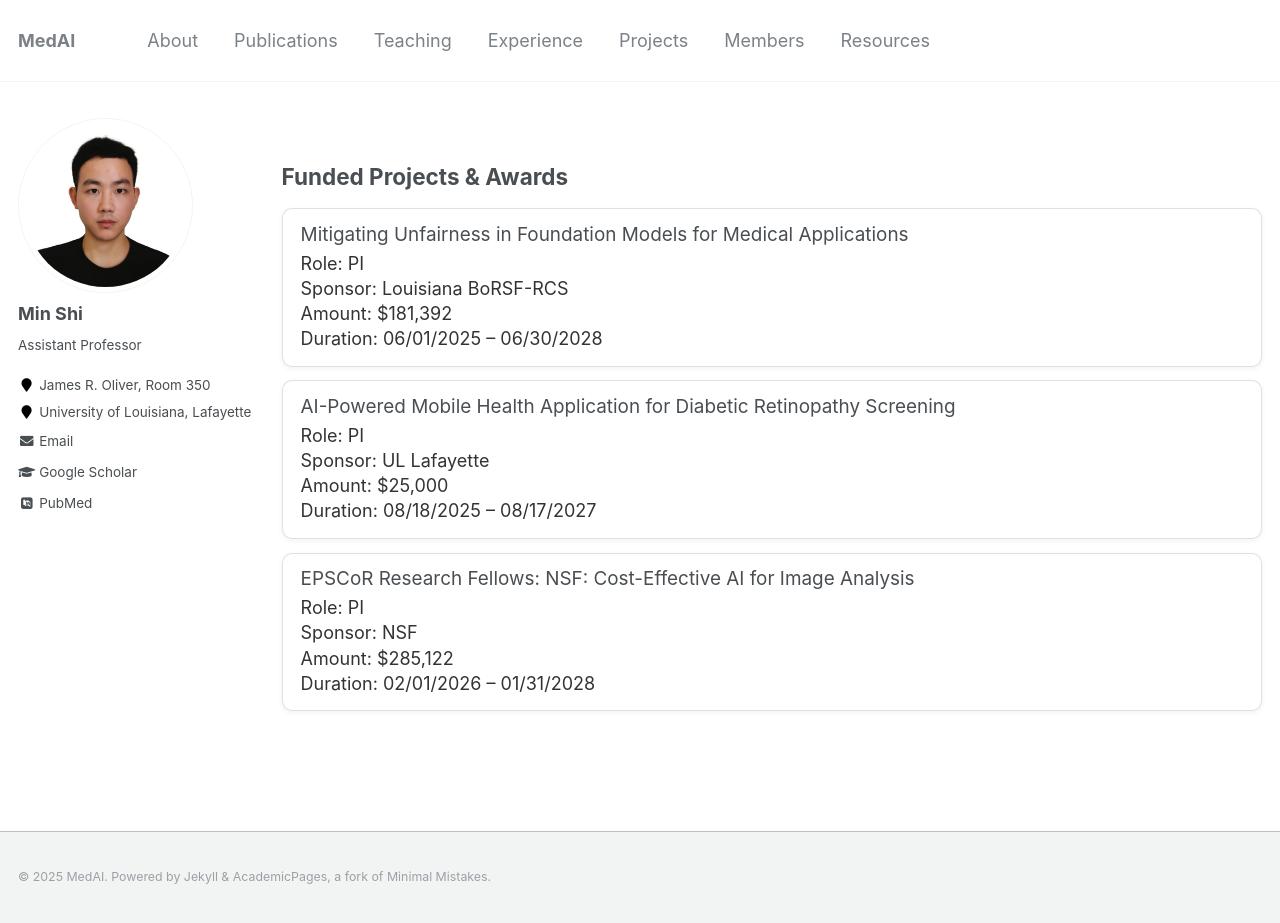
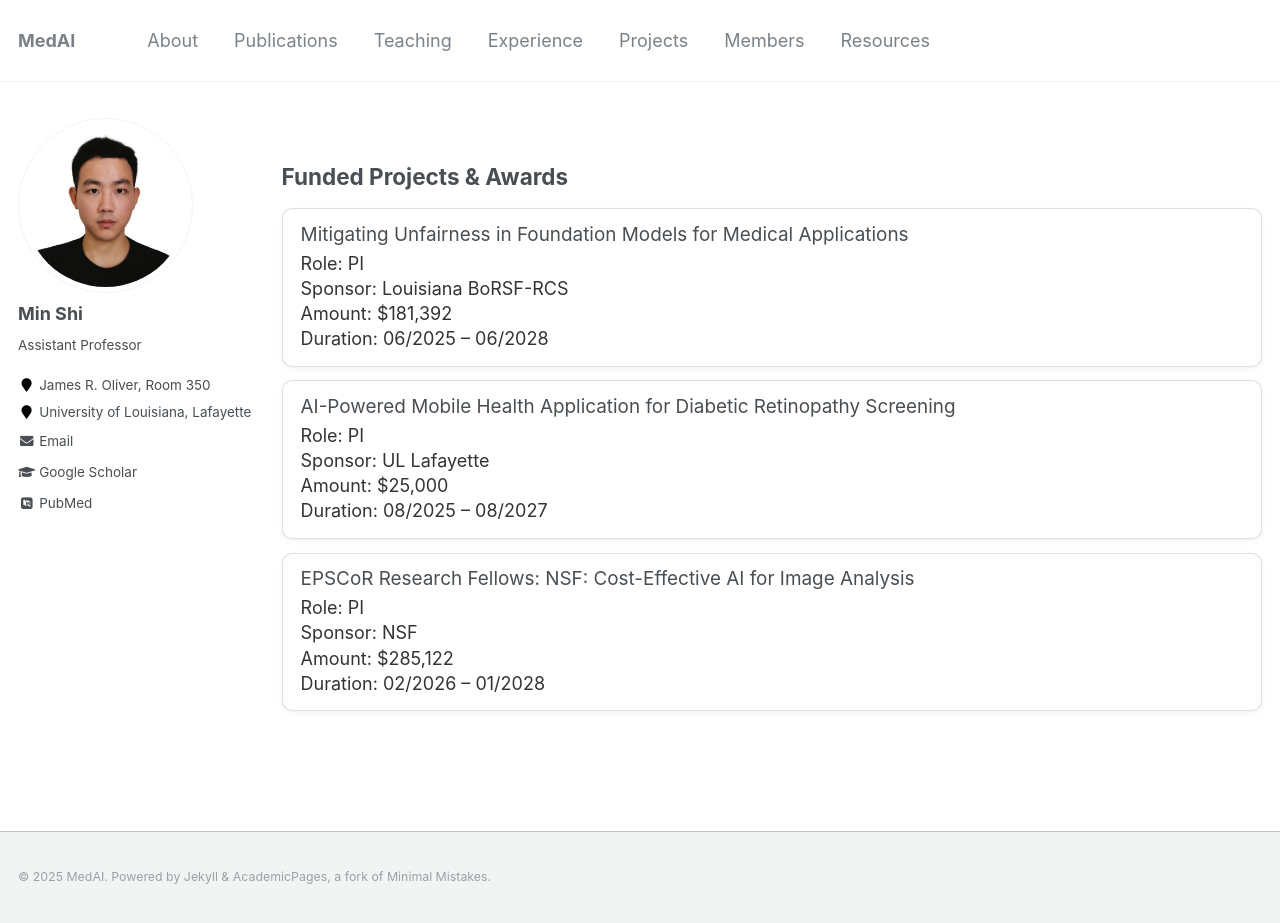
Before and after one commit to shiminxst/shiminxst.github.io, a Jekyll site: the page built from _pages/awards.md, in a window 1280 px wide and 923 px high. Built offline with Jekyll 4.4.1, drawn with Linux system fonts in a browser that asks for light colours; some web fonts are replaced.

Commit message:
Update awards.md

```diff
--- a/_pages/awards.md
+++ b/_pages/awards.md
@@ -65,7 +65,7 @@ author_profile: true
       <p class="award-meta">Role: PI</p>
       <p class="award-meta award-sponsor">Sponsor: Louisiana BoRSF-RCS </p>
       <p class="award-meta">Amount: $181,392</p>
-      <p class="award-meta">Duration: 06/01/2025 – 06/30/2028</p>
+      <p class="award-meta">Duration: 06/2025 – 06/2028</p>
     </div>
   </li>
 
@@ -75,7 +75,7 @@ author_profile: true
       <p class="award-meta">Role: PI</p>
       <p class="award-meta award-sponsor">Sponsor: UL Lafayette</p>
       <p class="award-meta">Amount: $25,000</p>
-      <p class="award-meta">Duration: 08/18/2025 – 08/17/2027</p>
+      <p class="award-meta">Duration: 08/2025 – 08/2027</p>
     </div>
   </li>
 
@@ -85,7 +85,7 @@ author_profile: true
       <p class="award-meta">Role: PI</p>
       <p class="award-meta award-sponsor">Sponsor: NSF</p>
       <p class="award-meta">Amount: $285,122</p>
-      <p class="award-meta">Duration: 02/01/2026 – 01/31/2028</p>
+      <p class="award-meta">Duration: 02/2026 – 01/2028</p>
     </div>
   </li>
 </ul>
```
